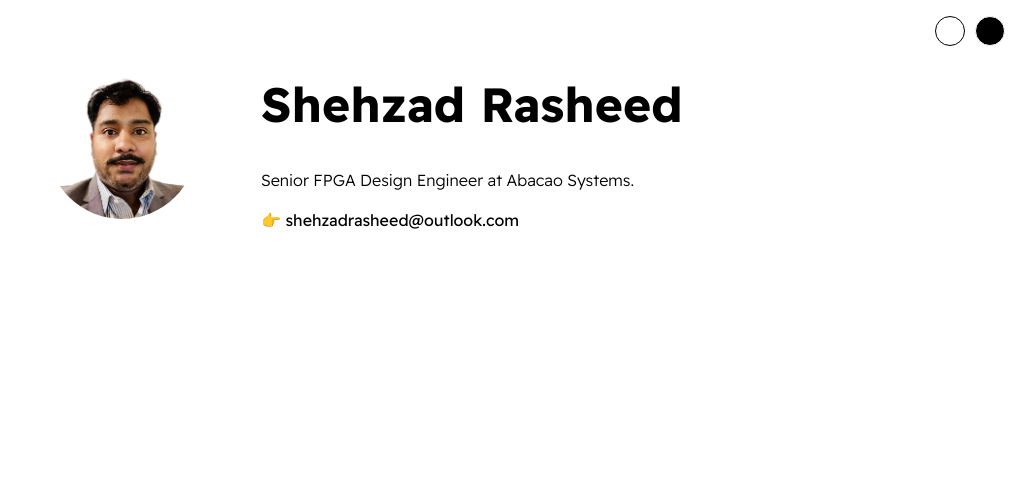
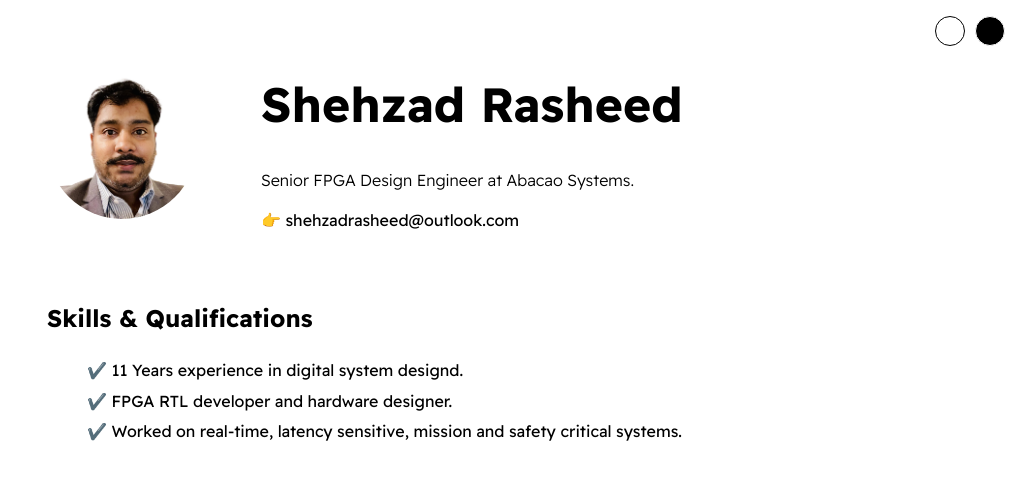
Before and after one commit to rasheedshehzad/resume, a plain HTML site: page index.html in a window 1280 px wide. Shown: the whole page, without its empty margins (259-1280 px from the left). Drawn offline with Linux system fonts and the light colour scheme.

Commit message:
added qualifications

```diff
--- a/index.html
+++ b/index.html
@@ -22,7 +22,14 @@
                     <p id="email">👉 shehzadrasheed@outlook.com</p>
                 </div>
             </section>
-
+            <section class="section--page">
+                <h2>Skills & Qualifications</h2>
+                <ul id="qualifications--list">
+                    <li>✔️ 11 Years experience in digital system designd.</li>
+                    <li>✔️ FPGA RTL developer and hardware designer. </li>
+                    <li>✔️ Worked on real-time, latency sensitive, mission and safety critical systems. </li>
+                </ul>
+            </section>
 
 
         </div>
```
